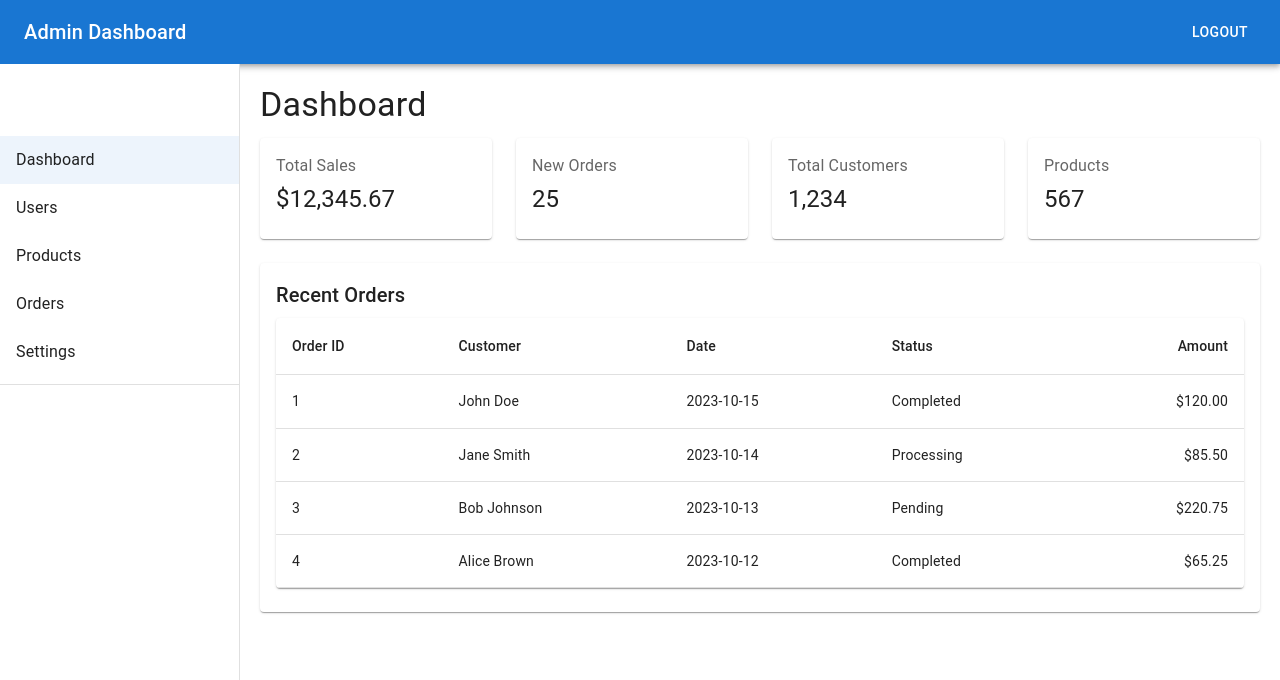
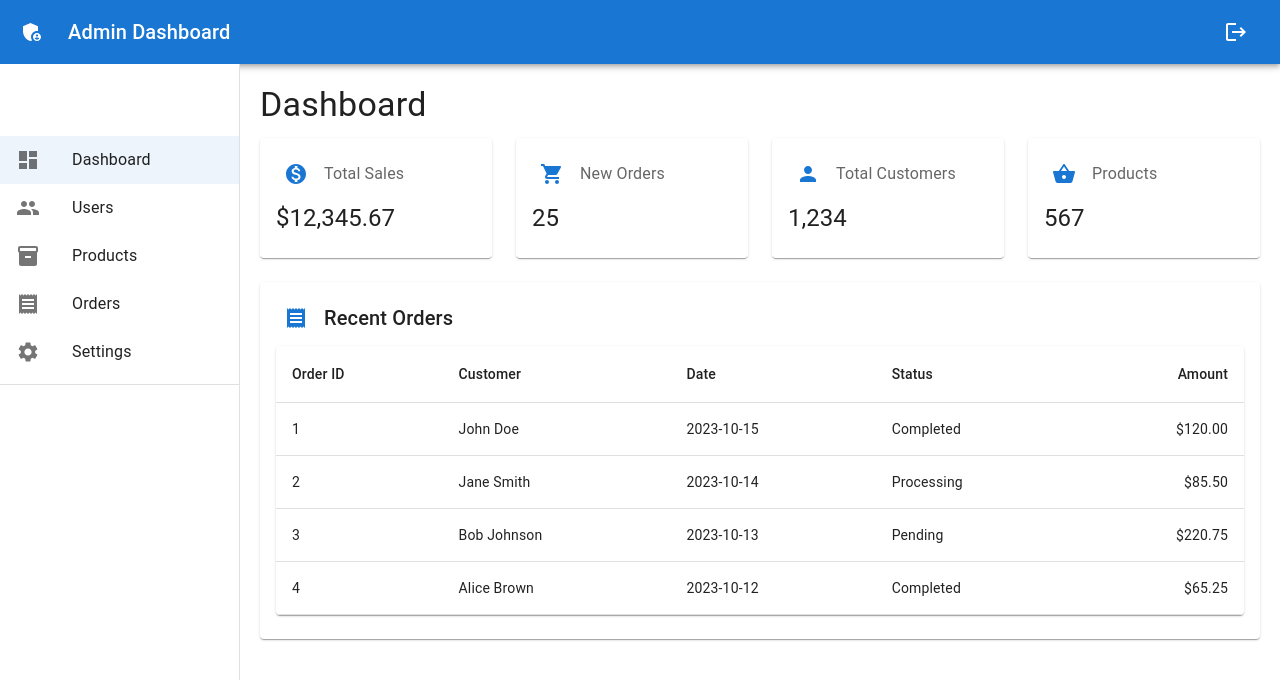
Before and after one commit to YongShuaiJi/auto-insight, a React (Vite) app: page / in a window 1280 px wide. Shown: the top 680 px of the page. Built offline with nearby package versions, Linux system fonts and the light colour scheme.

Commit message:
ai setting icon

```diff
--- a/package.json
+++ b/package.json
@@ -12,6 +12,7 @@
   "dependencies": {
     "@emotion/react": "^11.14.0",
     "@emotion/styled": "^11.14.1",
+    "@mui/icons-material": "^7.3.1",
     "@mui/material": "^7.3.1",
     "react": "^19.1.1",
     "react-dom": "^19.1.1"
--- a/src/App.tsx
+++ b/src/App.tsx
@@ -12,6 +12,7 @@ import {
   ListItem,
   ListItemButton,
   ListItemText,
+  ListItemIcon,
   Toolbar,
   Typography,
   Card,
@@ -25,6 +26,19 @@ import {
   TableHead,
   TableRow
 } from "@mui/material";
+import {
+  Dashboard as DashboardIcon,
+  People as PeopleIcon,
+  ShoppingCart as ShoppingCartIcon,
+  Receipt as ReceiptIcon,
+  Settings as SettingsIcon,
+  MonetizationOn as MonetizationOnIcon,
+  ShoppingBasket as ShoppingBasketIcon,
+  Person as PersonIcon,
+  Inventory as InventoryIcon,
+  AdminPanelSettings as AdminPanelSettingsIcon,
+  Logout as LogoutIcon
+} from '@mui/icons-material';
 
 function App() {
   const [selectedMenu, setSelectedMenu] = useState('dashboard');
@@ -37,13 +51,13 @@ function App() {
     { id: 4, customer: 'Alice Brown', date: '2023-10-12', status: 'Completed', amount: '$65.25' },
   ];
 
-  // Navigation items
+  // Navigation items with icons
   const navItems = [
-    { id: 'dashboard', label: 'Dashboard' },
-    { id: 'users', label: 'Users' },
-    { id: 'products', label: 'Products' },
-    { id: 'orders', label: 'Orders' },
-    { id: 'settings', label: 'Settings' },
+    { id: 'dashboard', label: 'Dashboard', icon: <DashboardIcon /> },
+    { id: 'users', label: 'Users', icon: <PeopleIcon /> },
+    { id: 'products', label: 'Products', icon: <InventoryIcon /> },
+    { id: 'orders', label: 'Orders', icon: <ReceiptIcon /> },
+    { id: 'settings', label: 'Settings', icon: <SettingsIcon /> },
   ];
 
   // Render content based on selected menu
@@ -61,9 +75,14 @@ function App() {
               <GridLegacy item xs={12} sm={6} md={3}>
                 <Card className="dashboard-card">
                   <CardContent>
-                    <Typography color="textSecondary" gutterBottom>
+                    <Box sx={{ display: 'flex', alignItems: 'center', mb: 1 }}>
+                      <IconButton color="primary" aria-label="total sales">
+                        <MonetizationOnIcon />
+                      </IconButton>
+                      <Typography color="textSecondary" gutterBottom sx={{ ml: 1, mb: 0 }}>
                         Total Sales
                       </Typography>
+                    </Box>
                     <Typography variant="h5">
                       $12,345.67
                     </Typography>
@@ -74,9 +93,14 @@ function App() {
               <GridLegacy item xs={12} sm={6} md={3}>
                 <Card className="dashboard-card">
                   <CardContent>
-                    <Typography color="textSecondary" gutterBottom>
+                    <Box sx={{ display: 'flex', alignItems: 'center', mb: 1 }}>
+                      <IconButton color="primary" aria-label="new orders">
+                        <ShoppingCartIcon />
+                      </IconButton>
+                      <Typography color="textSecondary" gutterBottom sx={{ ml: 1, mb: 0 }}>
                         New Orders
                       </Typography>
+                    </Box>
                     <Typography variant="h5">
                       25
                     </Typography>
@@ -87,9 +111,14 @@ function App() {
               <GridLegacy item xs={12} sm={6} md={3}>
                 <Card className="dashboard-card">
                   <CardContent>
-                    <Typography color="textSecondary" gutterBottom>
+                    <Box sx={{ display: 'flex', alignItems: 'center', mb: 1 }}>
+                      <IconButton color="primary" aria-label="total customers">
+                        <PersonIcon />
+                      </IconButton>
+                      <Typography color="textSecondary" gutterBottom sx={{ ml: 1, mb: 0 }}>
                         Total Customers
                       </Typography>
+                    </Box>
                     <Typography variant="h5">
                       1,234
                     </Typography>
@@ -100,9 +129,14 @@ function App() {
               <GridLegacy item xs={12} sm={6} md={3}>
                 <Card className="dashboard-card">
                   <CardContent>
-                    <Typography color="textSecondary" gutterBottom>
+                    <Box sx={{ display: 'flex', alignItems: 'center', mb: 1 }}>
+                      <IconButton color="primary" aria-label="products">
+                        <ShoppingBasketIcon />
+                      </IconButton>
+                      <Typography color="textSecondary" gutterBottom sx={{ ml: 1, mb: 0 }}>
                         Products
                       </Typography>
+                    </Box>
                     <Typography variant="h5">
                       567
                     </Typography>
@@ -114,9 +148,14 @@ function App() {
               <GridLegacy item xs={12}>
                 <Card className="dashboard-card">
                   <CardContent>
-                    <Typography variant="h6" gutterBottom>
+                    <Box sx={{ display: 'flex', alignItems: 'center', mb: 1 }}>
+                      <IconButton color="primary" aria-label="recent orders">
+                        <ReceiptIcon />
+                      </IconButton>
+                      <Typography variant="h6" gutterBottom sx={{ ml: 1, mb: 0 }}>
                         Recent Orders
                       </Typography>
+                    </Box>
                     <TableContainer component={Paper}>
                       <Table>
                         <TableHead>
@@ -167,10 +206,20 @@ function App() {
       {/* Header */}
       <AppBar position="static">
         <Toolbar>
+          <IconButton
+            edge="start"
+            color="inherit"
+            aria-label="admin dashboard"
+            sx={{ mr: 2 }}
+          >
+            <AdminPanelSettingsIcon />
+          </IconButton>
           <Typography variant="h6" component="div" sx={{ flexGrow: 1 }}>
             Admin Dashboard
           </Typography>
-          <Button color="inherit">Logout</Button>
+          <IconButton color="inherit" aria-label="logout">
+            <LogoutIcon />
+          </IconButton>
         </Toolbar>
       </AppBar>
 
@@ -199,6 +248,9 @@ function App() {
                     selected={selectedMenu === item.id}
                     onClick={() => setSelectedMenu(item.id)}
                   >
+                    <ListItemIcon>
+                      {item.icon}
+                    </ListItemIcon>
                     <ListItemText primary={item.label} />
                   </ListItemButton>
                 </ListItem>
```
Also changed, not shown: 1 other file (tests, documents, lock files or other folders). Lines whose indentation alone changed are shown as unchanged.
